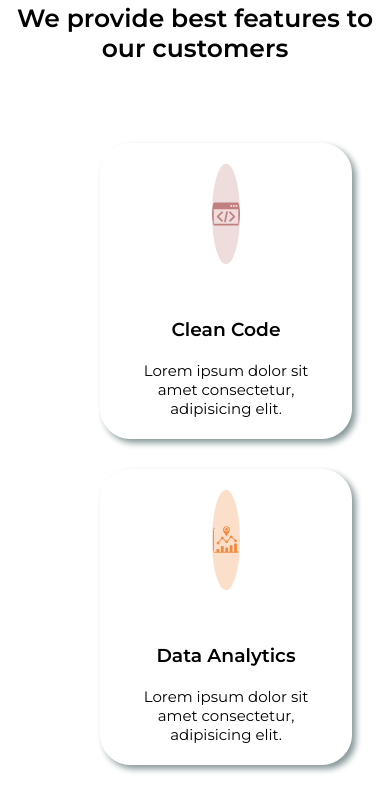
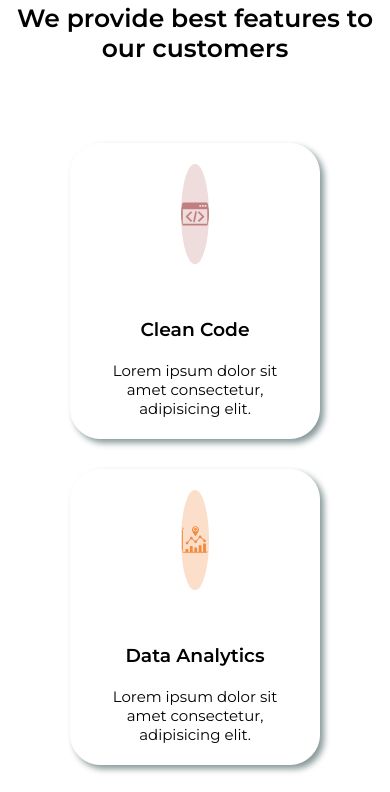
Before and after one commit to syed-ibrahim-shikalgar/SAAS-Landingpage, a plain HTML site: page index.html in a window 390 px wide. Shown: the part 1875-2667 px from the top of the page. Drawn offline with nearby package versions, Linux system fonts and the light colour scheme; a web font is replaced by a local one.

Commit message:
made the mobile responsive

```diff
--- a/style.css
+++ b/style.css
@@ -343,11 +343,11 @@ span {
         display: flex;
         flex-direction: column;
         justify-content: center;
-        width: 12rem;
+        width: 10rem;
     }
 
     .main-footer {
         margin-bottom: 30px;
-        margin-left: -60px;
+        margin-left: -90px;
     }
 }
```
